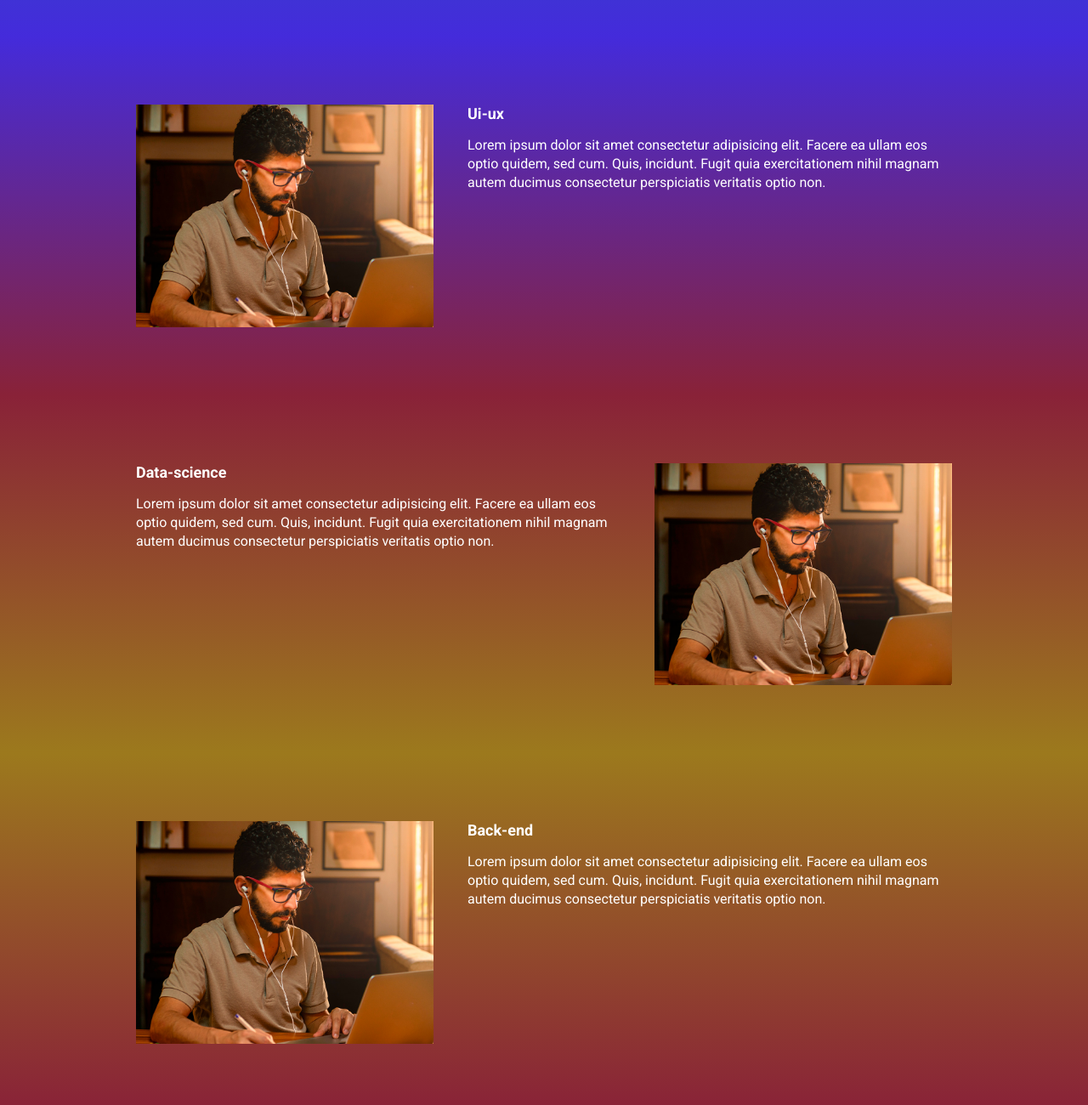
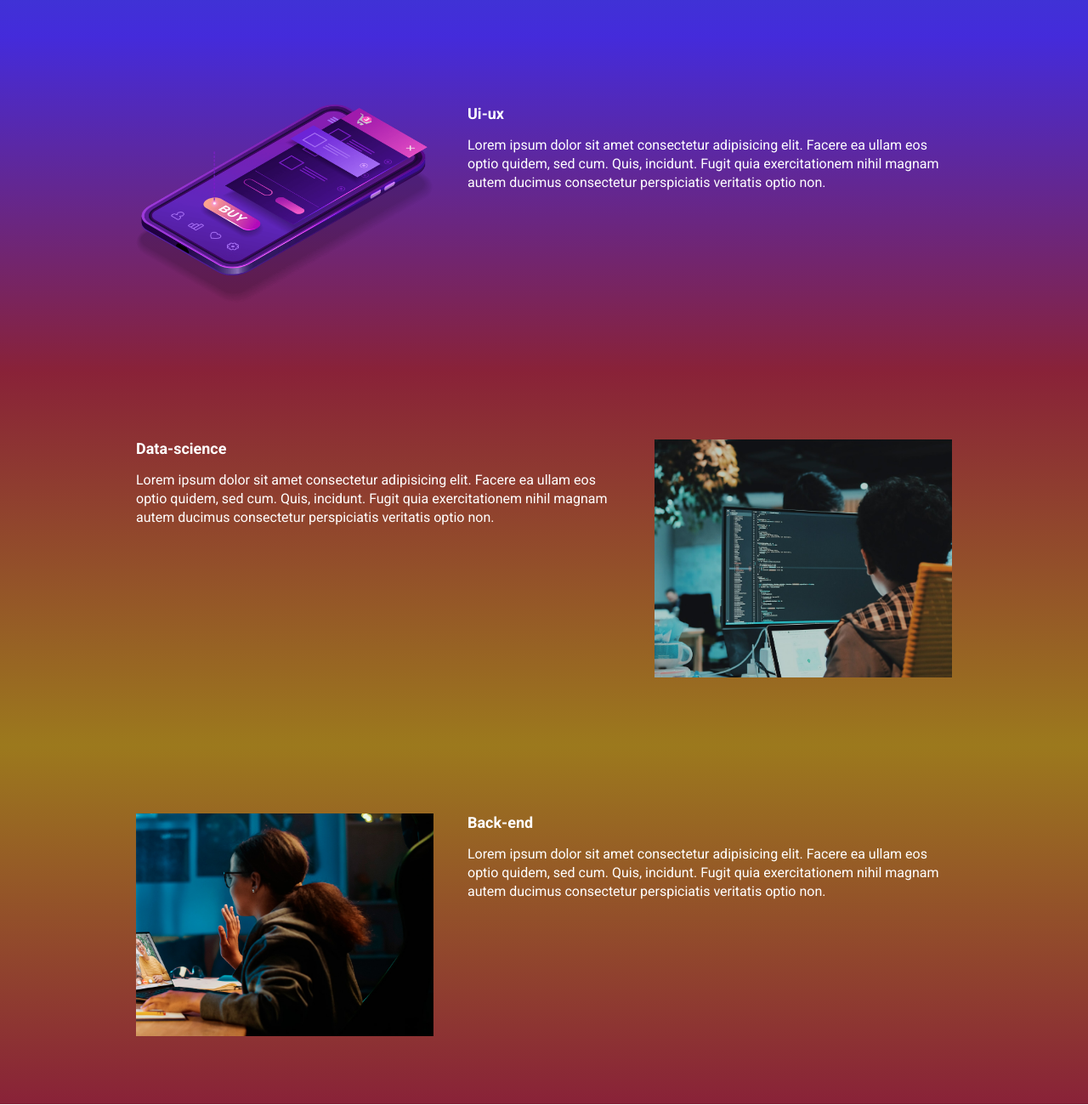
Before and after one commit to Glacerdaar/ebac_tech_talks, a website built with Parcel: page src/index.html in a window 1280 px wide. Shown: the part 940-2240 px from the top of the page at 85% size. Built offline with nearby package versions, Linux system fonts and the light colour scheme.

Commit message:
atualizando as imagens das seções

```diff
--- a/src/index.html
+++ b/src/index.html
@@ -55,7 +55,7 @@
                 <h2 class="event__details__title">Ui-ux</h2>
                 <p class="event__details__description">Lorem ipsum dolor sit amet consectetur adipisicing elit. Facere ea ullam eos optio quidem, sed cum. Quis, incidunt. Fugit quia exercitationem nihil magnam autem ducimus consectetur perspiciatis veritatis optio non.</p>
             </div>
-            <img class="event__image" src="images/frontend.png" alt="Front-end">
+            <img class="event__image" src="images/ui-ux.png" alt="UI-UX">
         </div>
     </section>
 
@@ -65,7 +65,7 @@
                 <h2 class="event__details__title">Data-science</h2>
                 <p class="event__details__description">Lorem ipsum dolor sit amet consectetur adipisicing elit. Facere ea ullam eos optio quidem, sed cum. Quis, incidunt. Fugit quia exercitationem nihil magnam autem ducimus consectetur perspiciatis veritatis optio non.</p>
             </div>
-            <img class="event__image" src="images/frontend.png" alt="Front-end">
+            <img class="event__image" src="images/data.png" alt="Data-science">
         </div>
     </section>
 
@@ -75,7 +75,7 @@
                 <h2 class="event__details__title">Back-end</h2>
                 <p class="event__details__description">Lorem ipsum dolor sit amet consectetur adipisicing elit. Facere ea ullam eos optio quidem, sed cum. Quis, incidunt. Fugit quia exercitationem nihil magnam autem ducimus consectetur perspiciatis veritatis optio non.</p>
             </div>
-            <img class="event__image" src="images/frontend.png" alt="Front-end">
+            <img class="event__image" src="images/backend.png" alt="Back-end">
         </div>
     </section>
     <script src="https://unpkg.com/aos@next/dist/aos.js"></script>
```
